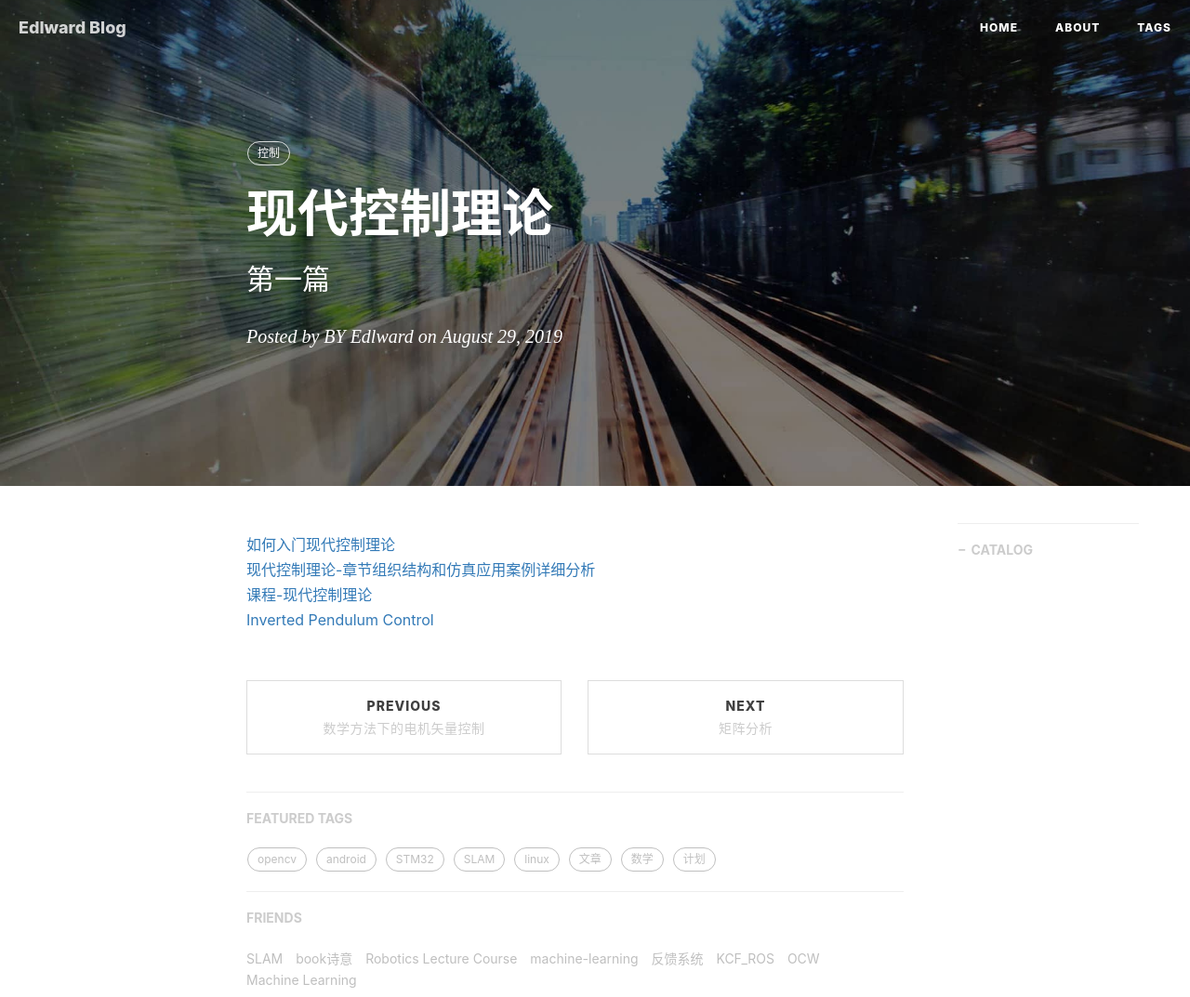
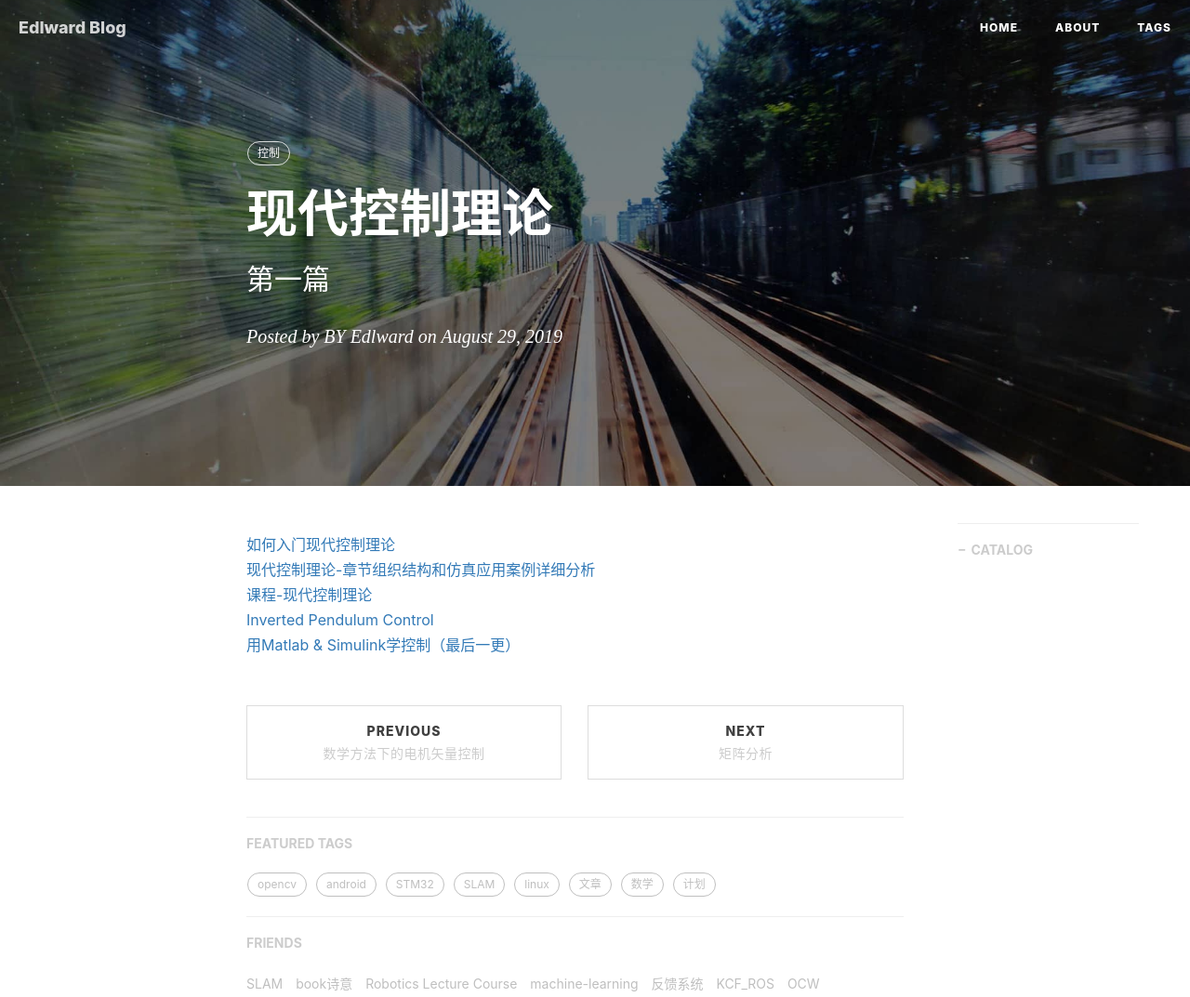
Before and after one commit to gary-robotics/dlward, a Jekyll site: the page built from _posts/2019-09-28-现代控制理论-2019.markdown, in a window 1280 px wide, cut to the strip 0-1073 px from the top of the page. Shown: the whole strip at 93% size. Built offline with Jekyll 4.4.1, drawn with Linux system fonts in a browser that asks for light colours; nearby versions of some CDN libraries; comment, search, counter and statistics services are not loaded.

Commit message:
Update 2019-09-28-现代控制理论-2019.markdown

```diff
--- a/_posts/2019-09-28-现代控制理论-2019.markdown
+++ b/_posts/2019-09-28-现代控制理论-2019.markdown
@@ -13,3 +13,4 @@ tags:                               #标签
 [现代控制理论-章节组织结构和仿真应用案例详细分析](https://blog.csdn.net/zhangrelay/article/details/51668647)
 [课程-现代控制理论](https://blog.csdn.net/ZhangRelay/article/category/6161998)
 [Inverted Pendulum Control](https://cloud.tencent.com/developer/article/1414650)
+[用Matlab & Simulink学控制（最后一更）](https://zhuanlan.zhihu.com/p/42937186)
```
